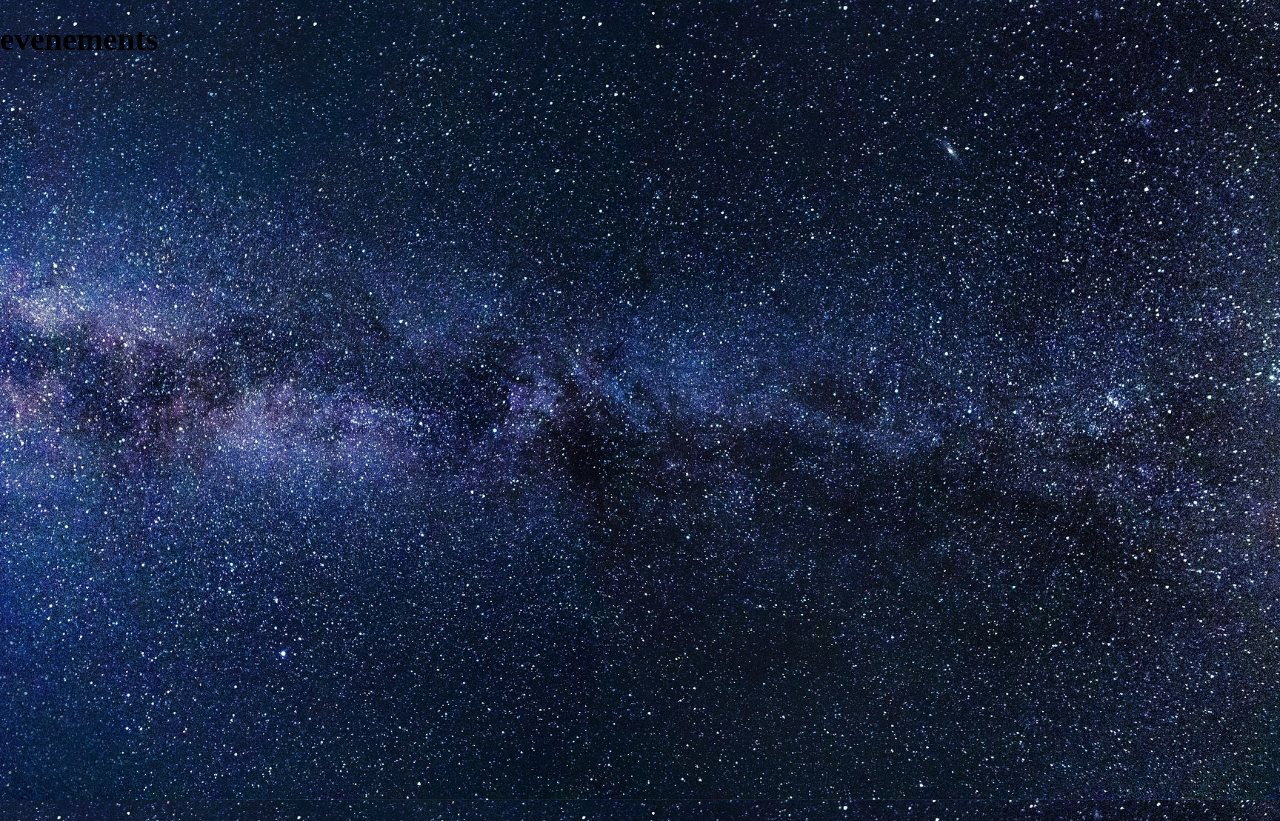
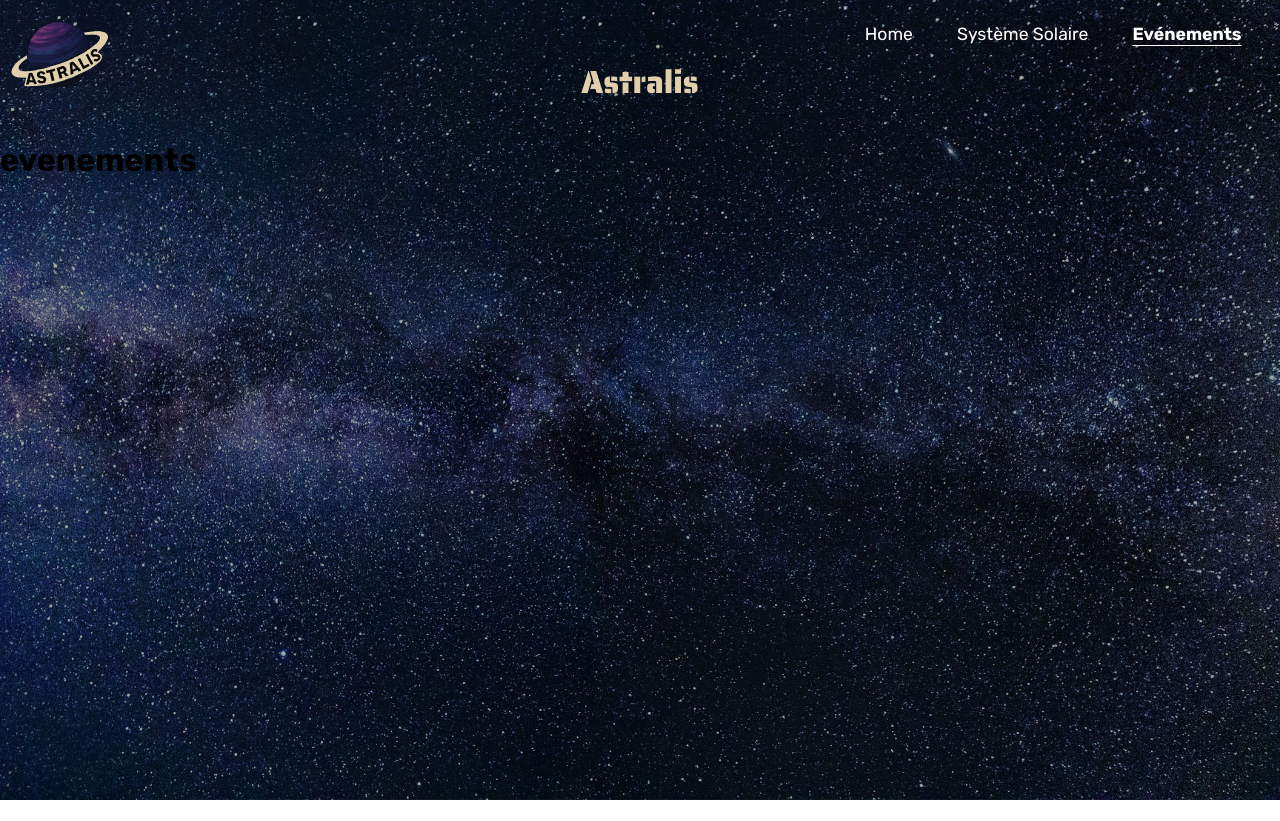
Before and after one commit to wildcodeschool-2025-03/JS-RemoteFR-Vert-ASquad-404-Team-not-found-P2, a React (Vite) app in the folder client/: page /evenements in a window 1280 px wide. After the commit the page ends 800 px from the top, so only its background shows below. Built offline with nearby package versions, Linux system fonts and the light colour scheme; no server answers.

Commit message:
feat: mise en forme page home

```diff
--- a/client/src/App.css
+++ b/client/src/App.css
@@ -7,12 +7,19 @@ body,
   width: 100%;
 }
 
+@font-face {
+  font-family: "Rubik";
+  src: url(../src/assets/Fonts/Rubik-VariableFont_wght.ttf);
+}
+
 * {
   box-sizing: border-box;
+  font-family: "Rubik", sans-serif;
 }
 
 body {
-  background: url("/images/Night_sky.jpg") no-repeat center center fixed;
+  background: linear-gradient(rgba(0, 0, 0, 0.34), rgba(0, 0, 0, 0.34)),
+    url("/images/Night_sky.jpg") no-repeat center center fixed;
   background-size: cover;
 }
 
--- a/client/src/App.tsx
+++ b/client/src/App.tsx
@@ -1,9 +1,11 @@
 import "./App.css";
 import { Outlet } from "react-router";
+import Navbar from "./components/Navbar/Navbar";
 
 function App() {
   return (
     <div className="app-container">
+      <Navbar />
       <Outlet />
     </div>
   );
--- a/client/src/components/Navbar/Navbar.tsx
+++ b/client/src/components/Navbar/Navbar.tsx
@@ -18,13 +18,13 @@ function Navbar() {
       <p className="astralis">Astralis</p>
       <ul className="links">
         <NavLink
-          to="/Home"
+          to="/"
           className={({ isActive }) => (isActive ? "active-link" : "")}
         >
           Home
         </NavLink>
         <NavLink
-          to="/SystemeSolaire"
+          to="/systeme-solaire"
           className={({ isActive }) => (isActive ? "active-link" : "")}
         >
           Système Solaire
--- a/client/src/components/Navbar/navbar.css
+++ b/client/src/components/Navbar/navbar.css
@@ -7,7 +7,6 @@ nav {
   display: grid;
   grid-template-columns: repeat(3, 1fr);
   grid-template-rows: auto;
-  position: fixed;
   width: 100vw;
   top: 0;
   left: 0;
@@ -26,7 +25,6 @@ nav {
   flex-direction: row;
   justify-content: end;
   gap: 2.5em;
-  padding: 0;
   margin: 3vh 3vw 0 0;
   grid-column: 2 / 4;
   grid-row: 1;
@@ -34,10 +32,10 @@ nav {
 }
 
 .links a {
-  text-decoration: none;
   list-style-type: none;
   color: white;
   text-wrap: nowrap;
+  text-decoration-color: transparent;
 }
 
 .astralis {
@@ -65,7 +63,8 @@ nav {
 
 .active-link {
   font-weight: bold;
-  border-bottom: 2px solid white;
+  text-decoration: underline white !important;
+  text-underline-offset: .3em;
 }
 
 @media screen and (max-width: 768px) {
--- a/client/src/components/pic_of_the_day/PicOfTheDay.css
+++ b/client/src/components/pic_of_the_day/PicOfTheDay.css
@@ -49,7 +49,7 @@
   font-weight: bold;
   color: white;
   margin: 1em;
-  font-size: .6em;
+  font-size: .8em;
   @media screen and (min-width: 768px) {
     font-size: 1em;
   }
@@ -58,7 +58,7 @@
 .pic_explanation {
   width: 120%;
   color: white;
-  font-size: .5em;
+  font-size: .7em;
   margin: 1em;
   background: rgba(255, 255, 255, 0.1);
   border-radius: .8em;
@@ -72,8 +72,15 @@
   padding: 1em;
   margin-bottom: 2em;
   @media screen and (min-width: 768px) {
-    font-size: .7em;
+    font-size: .8em;
   }
+}
+
+.calendar_container {
+  color: white;
+  display: flex;
+  flex-direction: column;
+  align-items: center;
 }
 
 /* -------------------------------------   React Date Picker custom styles -------------------------------------- */
@@ -81,13 +88,13 @@
   border: .1em solid rgb(250, 250, 253);
   border-radius: 10em;
   color: white;
-  width: 11em;
-  height: 1.5em;
+  width: 18em;
+  height: 3em;
   font-size: .6em;
   margin-bottom: 1em;
   @media screen and (min-width: 768px) {
     margin-top: .8em;
-    font-size: .8em;
+    font-size: 1em;
   }
 }
 
@@ -117,6 +124,14 @@
   height: 1em;
 }
 
+.react-calendar__navigation__arrow {
+  font-size: 2em !important;
+}
+
+.react-calendar__navigation__label__labelText {
+  font-size: 1.3em !important;
+}
+
 .react-calendar__tile:hover {
   background: rgba(41, 40, 41, 0.5) !important;
   border-radius: 1em;
@@ -132,6 +147,16 @@
   background: rgba(0, 0, 0, 0.7) !important;
   color: white;
   border-radius: 1em;
+}
+
+.react-calendar__tile {
+  font-size: 1.2em !important;
+  font-weight: 400 !important;
+}
+
+.react-calendar__month-view__weekdays__weekday {
+  font-size: 1.4em !important;
+  font-weight: 400 !important;
 }
 
 .react-date-picker__clear-button {
--- a/client/src/components/pic_of_the_day/PicOfTheDay.tsx
+++ b/client/src/components/pic_of_the_day/PicOfTheDay.tsx
@@ -52,10 +52,11 @@ export default function PicOfTheDay() {
     <div className="picOfTheDay_container">
       <h2>{picOfTheDay?.title}</h2>
       <img src={picOfTheDay?.hdurl} alt="pic of the day" />
+      <p className="pic_explanation">{picOfTheDay?.explanation}</p>
       <div className="calendar_container">
+        <p>Voir une autre photo en choissisant une date antérieure</p>
         <DatePicker onChange={onChange} value={value} format="yyyy-MM-dd" />
       </div>
-      <p className="pic_explanation">{picOfTheDay?.explanation}</p>
     </div>
   );
 }
--- a/client/src/main.tsx
+++ b/client/src/main.tsx
@@ -2,8 +2,9 @@ import { StrictMode } from "react";
 import { createRoot } from "react-dom/client";
 import { RouterProvider, createBrowserRouter } from "react-router";
 import App from "./App.tsx";
-import CardDescription from "./components/CardDescription.tsx";
+
 import SystemeSolaire from "./pages/systeme-solaire";
+import HomePage from "./pages/HomePage.tsx";
 
 const rootElement = document.getElementById("root");
 
@@ -17,7 +18,7 @@ const router = createBrowserRouter([
     children: [
       {
         path: "/",
-        element: <CardDescription />,
+        element: <HomePage />,
       },
       {
         path: "/systeme-solaire",
--- /dev/null
+++ b/client/src/pages/HomePage.tsx
@@ -0,0 +1,13 @@
+import CardDescription from "../components/CardDescription";
+import PicOfTheDay from "../components/pic_of_the_day/PicOfTheDay";
+
+function HomePage() {
+  return (
+    <>
+      <CardDescription />
+      <PicOfTheDay />
+    </>
+  );
+}
+
+export default HomePage;
```
Also changed, not shown: client/src/assets/Fonts/Rubik-VariableFont_wght.ttf (added).
